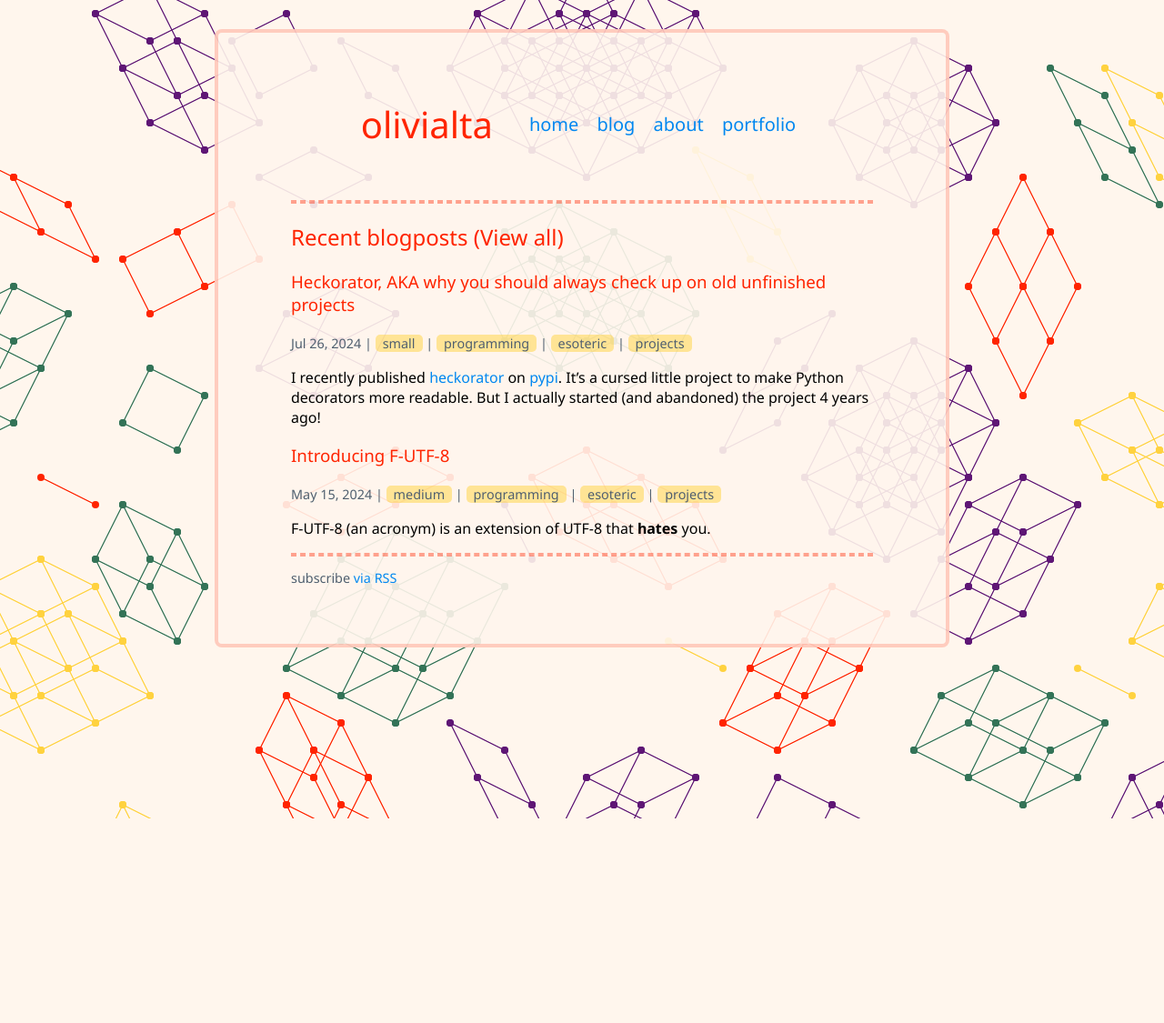
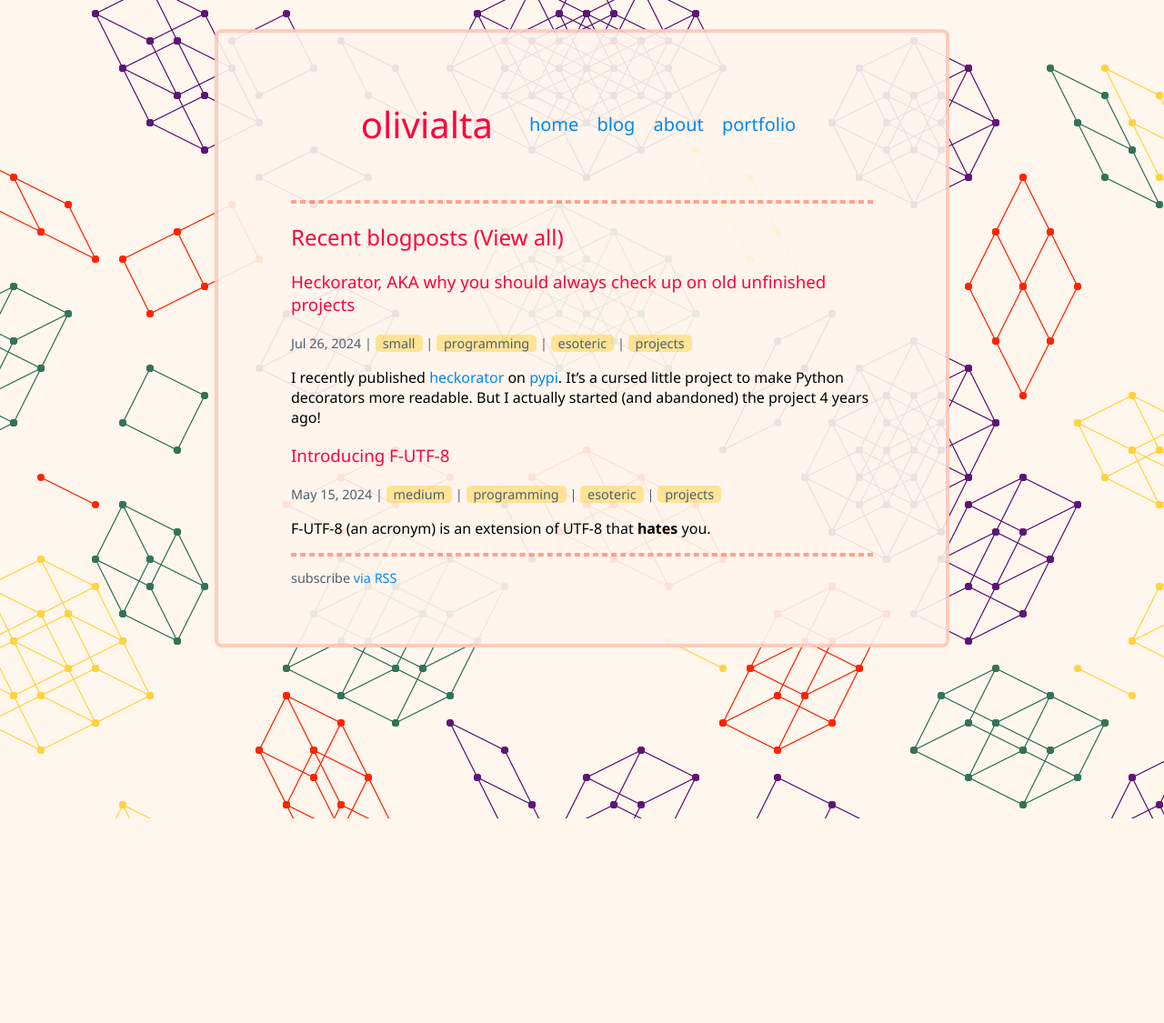
Before and after one commit to RocketRace/rocketrace.github.io, a Jekyll site: the page built from index.md, in a window 1280 px wide. Shown: the whole page at 91% size. Built offline with Jekyll 4.4.1, drawn with Linux system fonts in a browser that asks for light colours.

Commit message:
Accessible tomato

```diff
--- a/_data/colors.yaml
+++ b/_data/colors.yaml
@@ -25,6 +25,9 @@
 - name: tomato
   hex: "#FF2400"
 
+- name: accessibletomato
+  hex: "#FF003B"
+
 - name: coral
   hex: "#F99F9F"
 
--- a/assets/main.scss
+++ b/assets/main.scss
@@ -38,7 +38,7 @@ nav {
 }
 
 .nav-title {
-  color: $tomato;
+  color: $accessibletomato;
   margin-right: 2rem;
   font-size: 2.5rem;
 }
@@ -65,7 +65,7 @@ hr {
 
 // Section titles
 h1, h2, h3 {
-  color: $tomato;
+  color: $accessibletomato;
   font-weight: normal;
 }
 
@@ -151,13 +151,13 @@ a:hover {
 }
 
 a.header-link, a.header-link:visited {
-  color: $tomato;
-  text-decoration: none;
+  color: $accessibletomato;
+  text-decoration: rgba($color: $accessibletomato, $alpha: 0.2) 2px;
 }
 
 a.header-link:hover {
-  color: $tomato;
-  text-decoration: underline solid $tomato 2px;
+  color: $accessibletomato;
+  text-decoration: $accessibletomato 2px;
 }
 
 // rss
```
